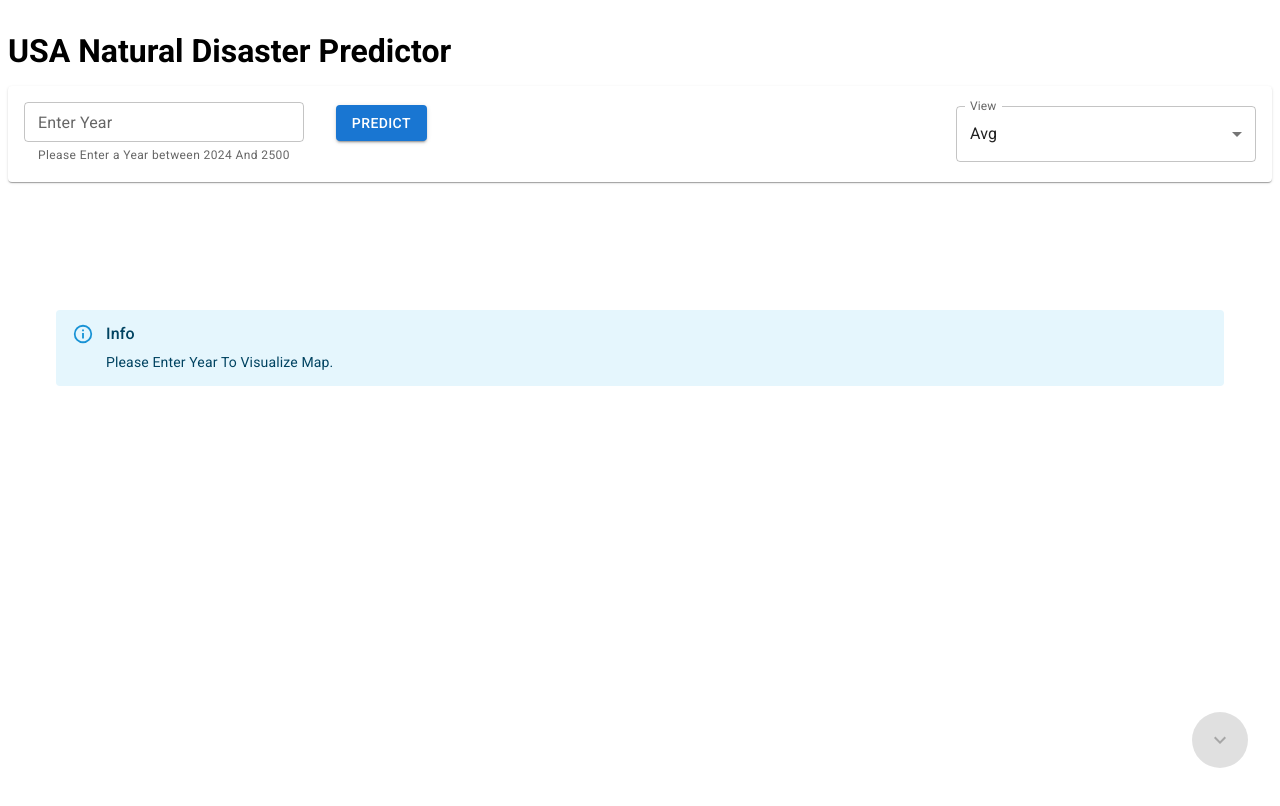
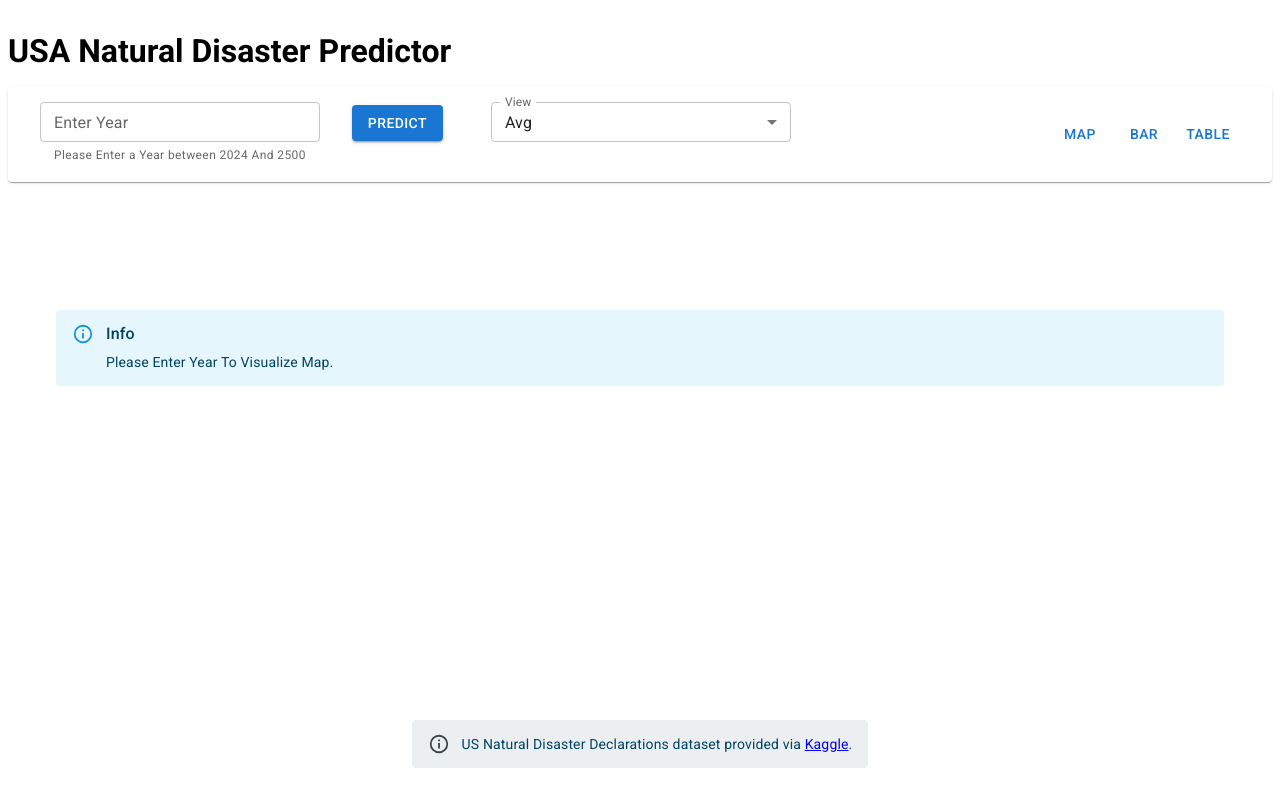
Before and after one commit to Leopoldov95/natural-disaster-predictor, a React (Vite) app in the folder client/: page / in a window 1280 px wide. Shown: the top 806 px of the page. Built offline with nearby package versions, Linux system fonts and the light colour scheme.

Commit message:
refactoring and added README

```diff
--- a/client/src/App.css
+++ b/client/src/App.css
@@ -1,11 +1,16 @@
-@import url('https://fonts.googleapis.com/css2?family=Roboto:ital,wght@0,100;0,300;0,400;0,500;0,700;0,900;1,100;1,300;1,400;1,500;1,700;1,900&display=swap');
+@import url("https://fonts.googleapis.com/css2?family=Roboto:ital,wght@0,100;0,300;0,400;0,500;0,700;0,900;1,100;1,300;1,400;1,500;1,700;1,900&display=swap");
+
+html {
+  scroll-behavior: smooth;
+}
 
 #app {
-  font-family: 'Roboto', sans-serif;
+  font-family: "Roboto", sans-serif;
   max-width: 1280px;
   margin: auto;
   margin-top: 2rem;
   margin-bottom: 3rem;
+  min-height: 100vh;
 }
 
 #app h1 {
@@ -19,7 +24,7 @@
 
 #app .table_btn {
   position: absolute;
-  bottom: 2rem;
+  bottom: 4rem;
   right: 2rem;
 }
 
@@ -55,13 +60,18 @@
   display: flex;
   align-items: center;
   justify-content: space-between;
-  padding: 1rem;
+  padding: 1rem 2rem;
 }
 
 #app .user-input .year-input {
   display: flex;
   align-items: baseline;
   gap: 2rem;
+}
+
+#app .user-input .nav-left {
+  display: flex;
+  gap: 3rem;
 }
 
 #app .mui-input {
@@ -76,6 +86,10 @@
   padding-top: 2rem;
 }
 
+#app .hidden {
+  display: none;
+}
+
 #app .map svg {
   margin: auto;
 }
@@ -84,9 +98,8 @@
   font-size: 0.75rem;
 }
 
-
 #app .map svg .map-g {
-  transform:  translateX(50px);
+  transform: translateX(50px);
 }
 
 #app .map svg .country {
@@ -120,7 +133,7 @@
   margin-bottom: 2rem;
 }
 
-#app .chart-container svg .bar:hover{
+#app .chart-container svg .bar:hover {
   opacity: 0.5;
 }
 
@@ -131,5 +144,42 @@
 }
 
 #app .header_row th {
- font-weight: bold;
+  font-weight: bold;
 }
+
+/* Discaimer */
+
+#app #disclaimer .disclaimer_box {
+  background-color: #eceff1;
+}
+
+#app #disclaimer .disclaimer_box path {
+  fill: #263238 !important;
+}
+
+#app #disclaimer.show_top {
+  position: absolute;
+  bottom: 2rem;
+  left: 0;
+  text-align: center;
+  width: 100%;
+  display: flex;
+  justify-content: center;
+}
+
+#app #disclaimer.show_bottom {
+  margin-top: 2rem;
+}
+
+/* Error VIew */
+#app .error-view {
+  height: 450px;
+  display: flex;
+  align-items: center;
+  justify-content: center;
+  padding: 0 3rem;
+}
+
+#app .error-view .error_message {
+  width: 100%;
+}
--- a/client/src/App.jsx
+++ b/client/src/App.jsx
@@ -1,46 +1,36 @@
-import { useState } from 'react'
-import './App.css'
-import axios from 'axios';
-import Map from './components/Map';
-import UserInput from './components/UserInput';
-import BarChart from './components/BarChart';
-import CircularProgress from '@mui/material/CircularProgress';
-import StateTable from './components/StateTable';
-import Fab from '@mui/material/Fab';
-import KeyboardArrowDownIcon from '@mui/icons-material/KeyboardArrowDown';
-import Alert from '@mui/material/Alert';
-import AlertTitle from '@mui/material/AlertTitle';
-import { Paper } from '@mui/material';
-
+import { useState } from "react";
+import "./App.css";
+import axios from "axios";
+import Map from "./components/Map";
+import UserInput from "./components/UserInput";
+import BarChart from "./components/BarChart";
+import CircularProgress from "@mui/material/CircularProgress";
+import StateTable from "./components/StateTable";
+import Alert from "@mui/material/Alert";
+import AlertTitle from "@mui/material/AlertTitle";
+import { Paper } from "@mui/material";
 
 function App() {
-  const URL = 'http://127.0.0.1:5000/predict_disasters?year=';
+  const URL =
+    "https://natural-disaster-predictor-production.up.railway.app/predict_disasters?year=";
   const [year, setYear] = useState(new Date().getFullYear());
-  const [view, setView] = useState("Avg")
+  const [view, setView] = useState("Avg");
   const [data, setData] = useState(null);
+  const [error, setError] = useState(null);
   const [isLoading, setisLoading] = useState(false);
-
 
   const fetchData = async (inputYear) => {
     try {
       setisLoading(true);
-      console.log(`URL string is ${`${URL}${inputYear}`}`);
       const response = await axios.get(`${URL}${inputYear}`);
       setisLoading(false);
       setYear(inputYear);
-      console.log(response);
       setData(response.data);
+      setError(null); // Reset error state if data is fetched successfully
     } catch (error) {
-      console.error('Error fetching data: ', error);
-    }
-  };
-
-  const handleClick = () => {
-    // Find the element you want to scroll to
-    const element = document.getElementById('state_table');
-    if (element) {
-      // Scroll to the element
-      element.scrollIntoView({ behavior: 'smooth' });
+      console.error("Error fetching data: ", error);
+      setError("An error occurred while fetching data. Please try again."); // Set error message
+      setisLoading(false);
     }
   };
 
@@ -49,42 +39,65 @@ function App() {
       <h1>USA Natural Disaster Predictor</h1>
 
       {/* User Input */}
-      <UserInput view={view} setView={setView} setYear={setYear} fetchData={fetchData} isLoading={isLoading}/>
+      <UserInput
+        view={view}
+        setView={setView}
+        setYear={setYear}
+        fetchData={fetchData}
+        isLoading={isLoading}
+      />
+
+      {/* Error Display */}
+      {/* Error view */}
+      {error && (
+        <div className="error-view">
+          <Alert severity="error" className="error_message">
+            <AlertTitle>Error</AlertTitle>
+            {error}
+          </Alert>
+        </div>
+      )}
 
       {/* D3 Map */}
-      {
-        data ?
+      {data ? (
         <>
-        <Paper className="map">
-          <Map data={data} view={view} year={year}/>
-        </Paper>
-        <Paper>
-          <BarChart data={data} view={view} year={year} />
-        </Paper>
-        <StateTable data={data} />
-        </> :
-        <div className="user-info">
+          <Paper id="section-map" className="map">
+            <Map data={data} view={view} year={year} />
+          </Paper>
+          <Paper id="section-bar">
+            <BarChart data={data} view={view} year={year} />
+          </Paper>
+          <StateTable data={data} />
+        </>
+      ) : (
+        <div className={`user-info ${error && "hidden"}`}>
           <Alert severity="info">
             <AlertTitle>Info</AlertTitle>
             Please Enter Year To Visualize Map.
           </Alert>
         </div>
+      )}
 
-      }
+      {isLoading && (
+        <div className="loader">
+          <CircularProgress />
+          <span className="loading-text">
+            Please Wait, This May Take Awhile
+          </span>
+        </div>
+      )}
 
-      <Fab disabled={data === null} onClick={handleClick} className='table_btn' color="primary" aria-label="add">
-        <KeyboardArrowDownIcon />
-      </Fab>
-
-      {isLoading &&
-      <div className="loader">
-          <CircularProgress />
-          <span className='loading-text'>Please Wait, This May Take Awhile</span>
+      <div id="disclaimer" className={data ? "show_bottom" : "show_top"}>
+        <Alert className="disclaimer_box" severity="info">
+          US Natural Disaster Declarations dataset provided via{" "}
+          <a href="https://www.kaggle.com/datasets/headsortails/us-natural-disaster-declarations">
+            Kaggle
+          </a>
+          .
+        </Alert>
       </div>
-      }
-
     </div>
-  )
+  );
 }
 
-export default App
+export default App;
--- a/client/src/components/BarChart.jsx
+++ b/client/src/components/BarChart.jsx
@@ -88,10 +88,12 @@ const BarChart = ({ data, view, year }) => {
         const tooltip = d3.select(".tooltip");
         tooltip.transition().duration(100).style("opacity", 0.9);
         tooltip
-          .html(`
+          .html(
+            `
           <span>${d.state}:</span>
           <span>${d.predictions[view].toFixed(2)}%</span>
-          `)
+          `
+          )
           .style("left", `${event.pageX}px`)
           .style("top", `${event.pageY}px`);
       })
--- a/client/src/components/UserInput.jsx
+++ b/client/src/components/UserInput.jsx
@@ -45,6 +45,7 @@ const UserInput = ({view, setView, fetchData, isLoading}) => {
 
     return (
         <Paper className="user-input">
+            <div className="nav-left">
             <div className="year-input">
                 <TextField
                 size='small'
@@ -56,7 +57,7 @@ const UserInput = ({view, setView, fetchData, isLoading}) => {
                 <Button disabled={isLoading} variant="contained" onClick={handleBtn}>Predict</Button>
             </div>
 
-            <FormControl className='mui-input'>
+            <FormControl className='mui-input' size='small'>
                 <InputLabel id="demo-simple-select-label">View</InputLabel>
                 <Select
                 labelId="demo-simple-select-label"
@@ -76,6 +77,12 @@ const UserInput = ({view, setView, fetchData, isLoading}) => {
                 <MenuItem value={"Tornado"}>Tornado</MenuItem>
                 </Select>
             </FormControl>
+            </div>
+            <div className='nav-right'>
+                <Button href="#section-map">Map</Button>
+                <Button href="#section-bar">Bar</Button>
+                <Button href="#state_table">Table</Button>
+            </div>
       </Paper>
     )
 }
```
Also changed, not shown: client/src/components/Map.jsx (+6 -6 lines), client/src/components/StateTable.jsx (+28 -23 lines), 1 other file (tests, documents, lock files or other folders).
